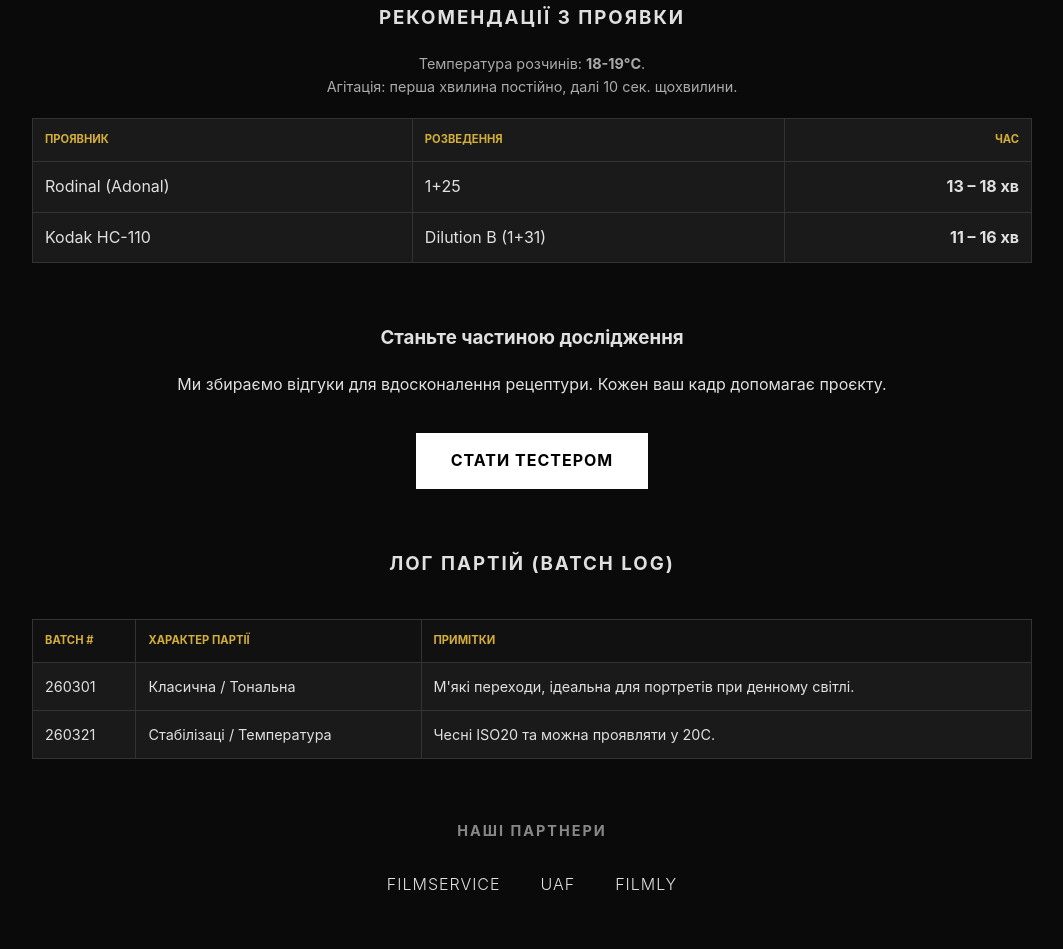
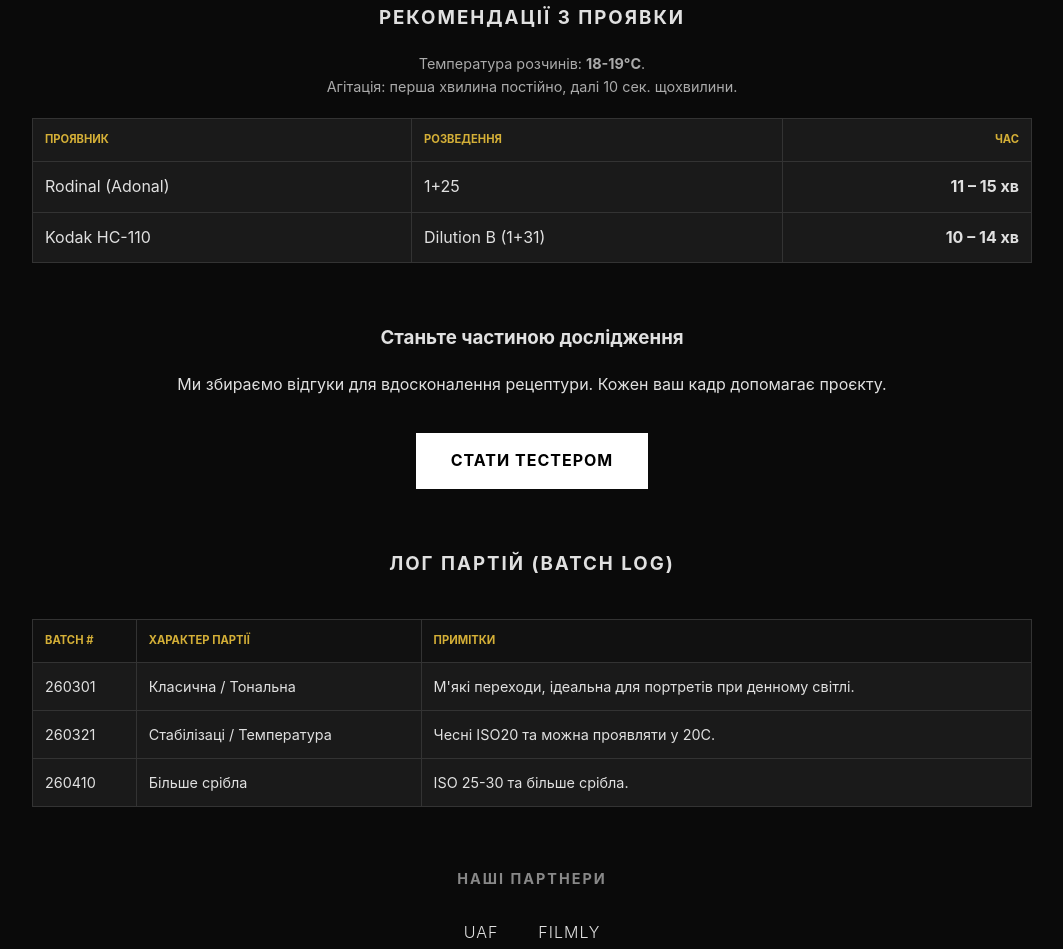
Before and after one commit to kovalyshyn/polyfilms.pp.ua, a plain HTML site: page index.html in a window 1280 px wide. Shown: the part 1669-2618 px from the top of the page, without its empty margins (108-1171 px from the left). Drawn offline with nearby package versions, Linux system fonts and the light colour scheme.

Commit message:
new film

```diff
--- a/index.html
+++ b/index.html
@@ -207,7 +207,7 @@
             <div class="gallery-item"><img src="img/test6.jpg" alt="Batch 260321 | ISO 20"></div>
             <div class="gallery-item"><img src="img/test7.jpg" alt="Batch 260321 | Baldaxette I | ISO 20"></div>
             <div class="gallery-item"><img src="img/test8.jpg" alt="Batch 260321 | ISO 20"></div>
-            <div class="gallery-item"><img src="img/test9.jpg" alt="Batch 260321 | Yashica Mat-EM |ISO 20"></div>
+            <div class="gallery-item"><img src="img/test9.jpg" alt="Batch 260321 | Yashica Mat-EM | ISO 20"></div>
         </div>
     </section>
 
@@ -262,12 +262,12 @@
                 <tr>
                     <td>Rodinal (Adonal)</td>
                     <td>1+25</td>
-                    <td style="text-align: right; font-weight: bold;">13 – 18 хв</td>
+                    <td style="text-align: right; font-weight: bold;">11 – 15 хв</td>
                 </tr>
                 <tr>
                     <td>Kodak HC-110</td>
                     <td>Dilution B (1+31)</td>
-                    <td style="text-align: right; font-weight: bold;">11 – 16 хв</td>
+                    <td style="text-align: right; font-weight: bold;">10 – 14 хв</td>
                 </tr>
             </tbody>
         </table>
@@ -299,6 +299,11 @@
                 <td>Стабілізаці / Температура</td>
                 <td>Чесні ISO20 та можна проявляти у 20C.</td>
             </tr>
+            <tr>
+                <td>260410</td>
+                <td>Більше срібла</td>
+                <td>ISO 25-30 та більше срібла.</td>
+            </tr>
         </tbody>
     </table>
 
@@ -306,9 +311,6 @@
 <section style="margin: 60px 0; text-align: center;">
         <h3 style="text-transform: uppercase; letter-spacing: 2px; font-size: 0.9rem; color: #888; margin-bottom: 30px;">Наші партнери</h3>
         <div style="display: flex; justify-content: center; gap: 40px; flex-wrap: wrap;">
-            <a href="https://filmservice.prom.ua/ua/" target="_blank" style="color: var(--text); text-decoration: none; font-weight: 300; letter-spacing: 1px; transition: 0.3s;">
-                FILMSERVICE
-            </a>
             <a href="https://www.instagram.com/uaf.gallery/" target="_blank" style="color: var(--text); text-decoration: none; font-weight: 300; letter-spacing: 1px; transition: 0.3s;">
                 UAF
             </a>
```
